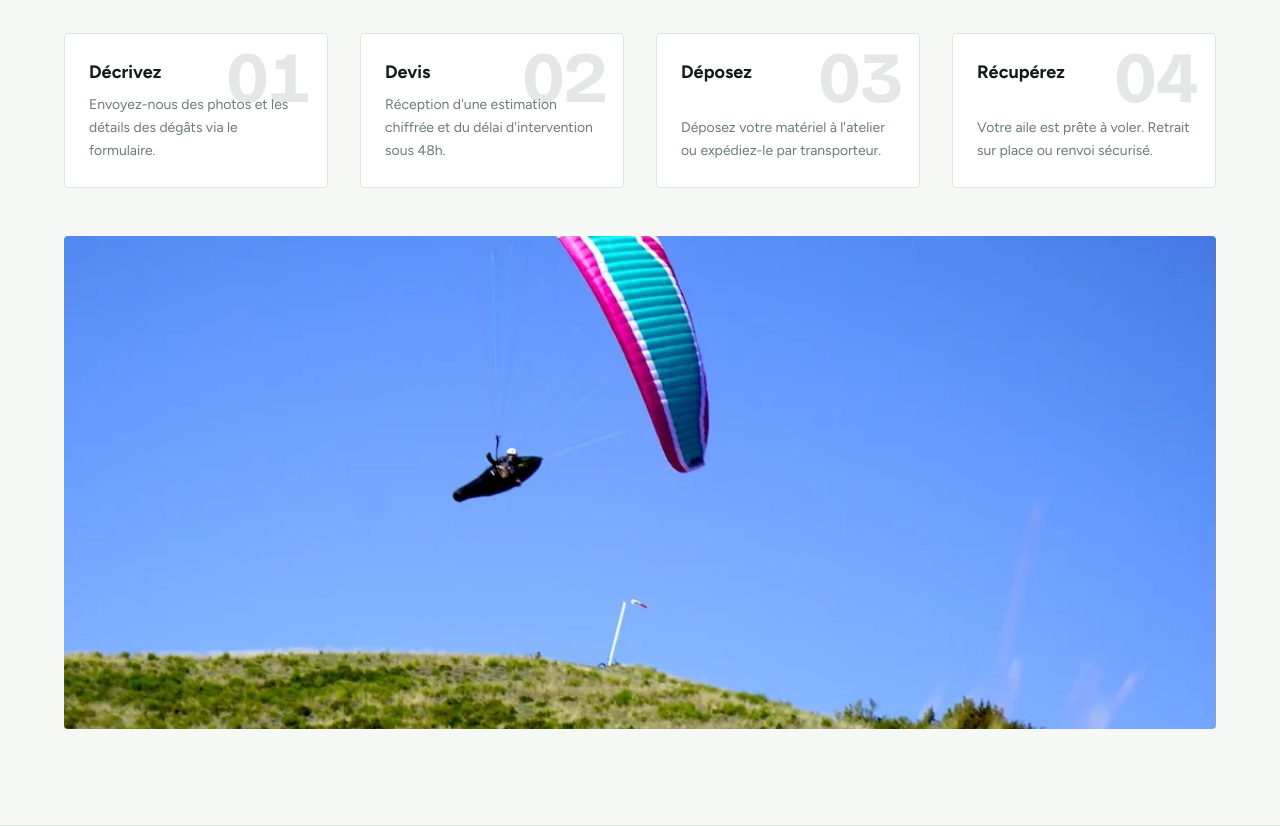
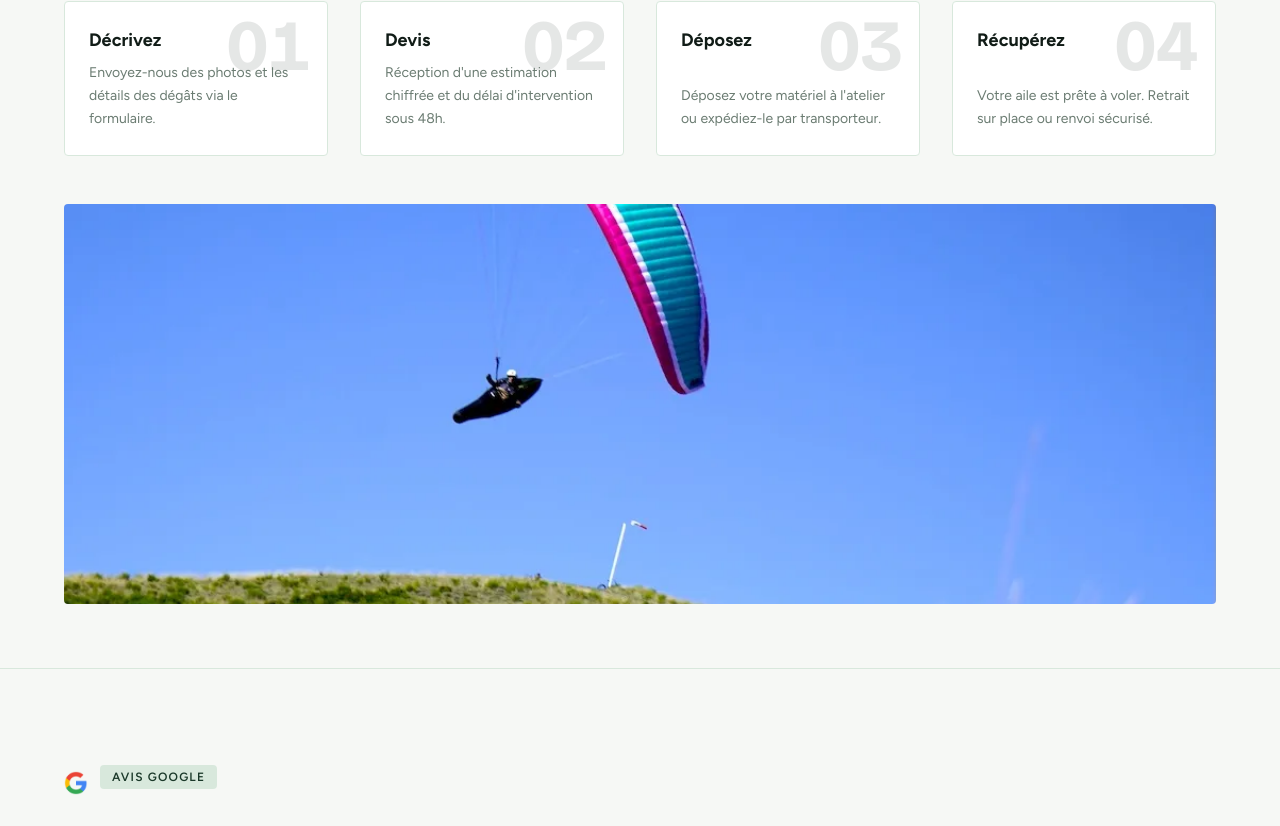
Before and after one commit to clementsbt/Parapente-rescue, a Next.js app: page / in a window 1280 px wide. Shown: the part 1813-2639 px from the top of the page. Built offline with nearby package versions, Linux system fonts and the light colour scheme.

Commit message:
Section méthode hauteur écran

```diff
--- a/src/app/page.tsx
+++ b/src/app/page.tsx
@@ -170,7 +170,7 @@ export default function Home() {
       </section>
 
       {/* Process */}
-      <section className="py-12 md:py-24 px-4 md:px-14 border-t" style={{ borderColor: "#D8E8DC" }}>
+      <section className="py-12 md:py-16 px-4 md:px-14 border-t min-h-screen flex flex-col" style={{ borderColor: "#D8E8DC" }}>
         <div className="max-w-6xl mx-auto">
           <div className="text-center mb-8 md:mb-16">
             <ScrollEffect>
@@ -196,12 +196,12 @@ export default function Home() {
               </ScrollEffect>
             ))}
           </div>
-          <div className="mt-12">
+          <div className="mt-auto pt-12">
             <img
               src="/images/Falcon.jpg.webp"
               alt="FalconLW réparée"
               className="mx-auto rounded-sm w-full max-w-6xl h-auto"
-              style={{ aspectRatio: '21/9', objectFit: 'cover' }}
+              style={{ aspectRatio: '21/9', objectFit: 'cover', maxHeight: '50vh' }}
             />
           </div>
         </div>
```
